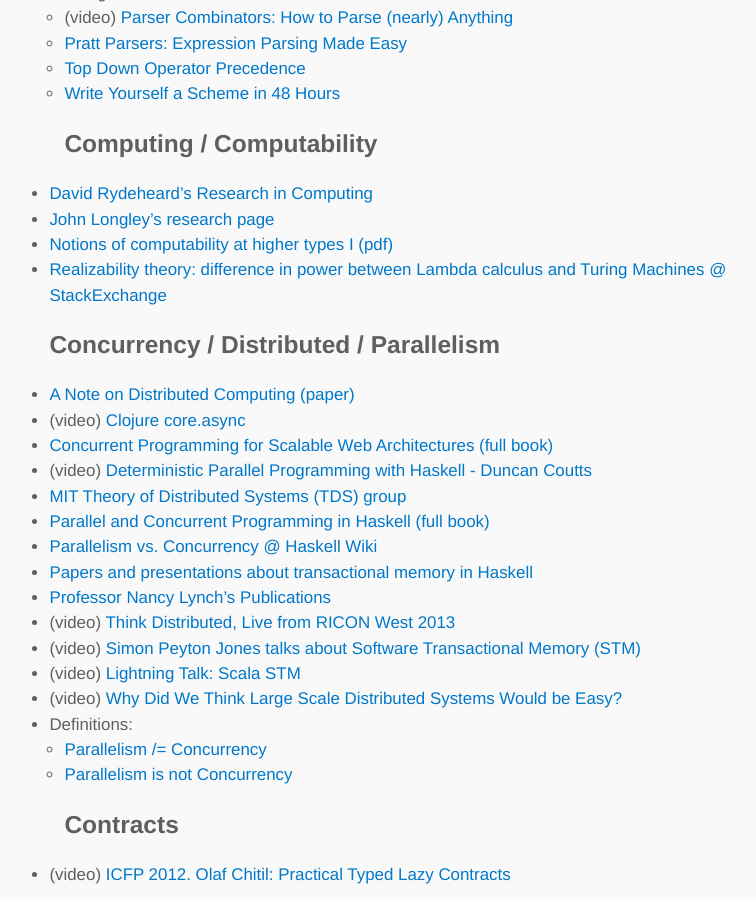
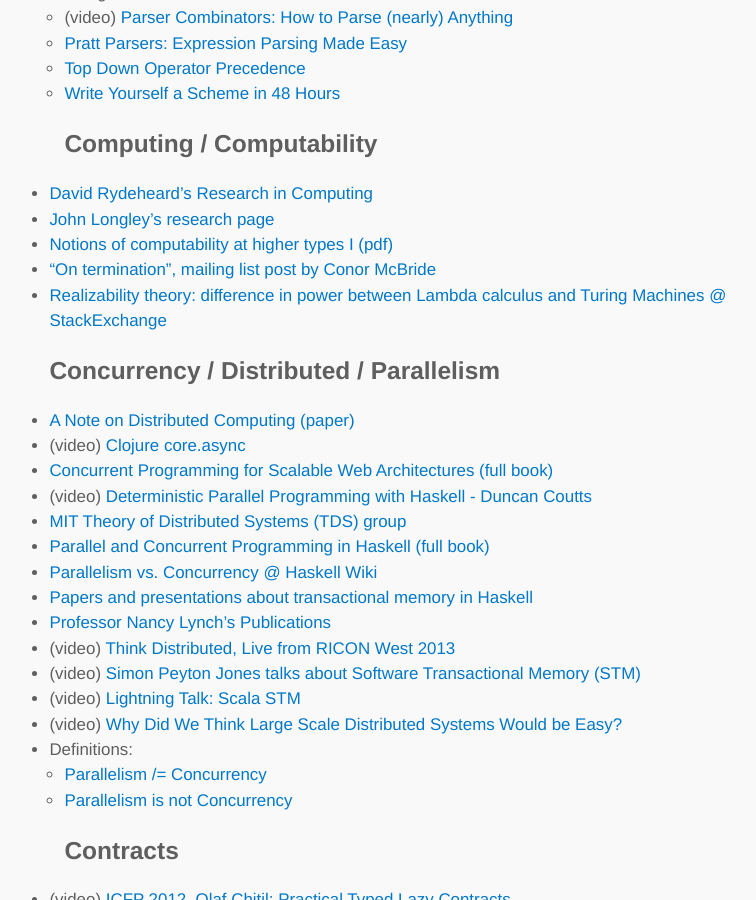
Before and after one commit to lambdatoast/lambdatoast.github.com, a Jekyll site: the page built from cs-resources/index.md, in a window 1280 px wide and 900 px high, scrolled down 1256 px. Shown: the whole window, without its empty margins (200-956 px from the left). Built offline with Jekyll 4.4.1, drawn with Linux system fonts in a browser that asks for light colours.

Commit message:
Add link to post by Conor McBride on termination.

```diff
--- a/cs-resources/index.md
+++ b/cs-resources/index.md
@@ -47,6 +47,7 @@
   - [David Rydeheard's Research in Computing](http://www.cs.man.ac.uk/~david/)
   - [John Longley's research page](http://homepages.inf.ed.ac.uk/jrl/Research/)
   - [Notions of computability at higher types I (pdf)](http://homepages.inf.ed.ac.uk/jrl/Research/notions1.pdf)
+  - ["On termination", mailing list post by Conor McBride](http://www.haskell.org/pipermail/haskell-cafe/2003-May/004343.html)
   - [Realizability theory: difference in power between Lambda calculus and Turing Machines @ StackExchange](http://cstheory.stackexchange.com/questions/1117/realizability-theory-difference-in-power-between-lambda-calculus-and-turing-mac)
 ## Concurrency / Distributed / Parallelism
   - [A Note on Distributed Computing (paper)](http://doc.akka.io/docs/misc/smli_tr-94-29.pdf)
```
